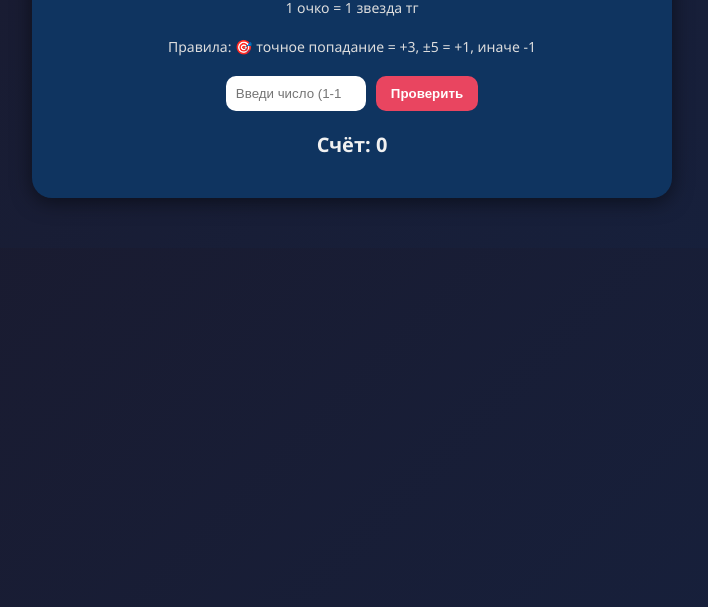
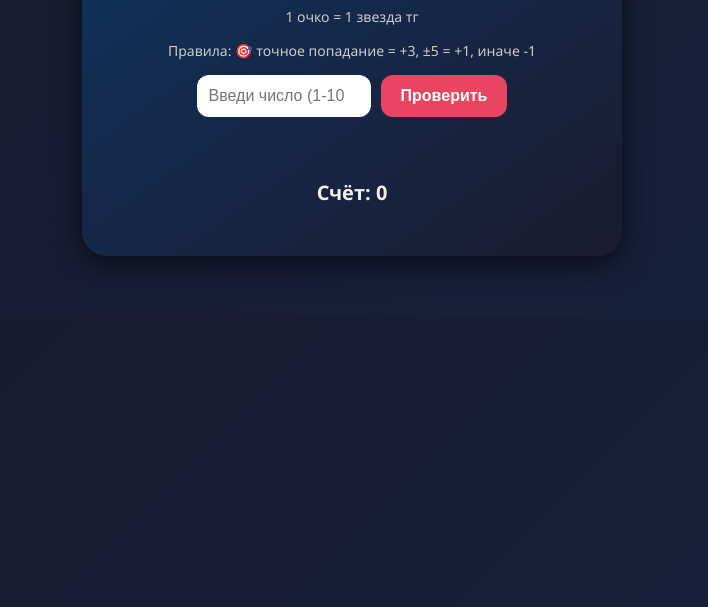
Before and after one commit to og-mason/qwerty, a plain HTML site: page docs/index.html in a window 1280 px wide. Shown: the part 193-800 px from the top of the page, without its empty margins (288-996 px from the left). Drawn offline with Linux system fonts and the light colour scheme.

Commit message:
Update style.css

```diff
--- a/docs/style.css
+++ b/docs/style.css
@@ -5,25 +5,34 @@ body {
   text-align: center;
   margin: 0;
   padding: 0;
+  overflow-x: hidden;
 }
 
 .container {
-  max-width: 600px;
-  margin: 50px auto;
-  background: #0f3460;
-  border-radius: 20px;
-  padding: 20px;
-  box-shadow: 0px 4px 20px rgba(0,0,0,0.5);
+  max-width: 500px;
+  margin: 60px auto;
+  background: linear-gradient(145deg, #0f3460, #1b1b2f);
+  border-radius: 25px;
+  padding: 30px 20px;
+  box-shadow: 0 8px 30px rgba(0, 0, 0, 0.6);
+  transition: transform 0.3s ease;
+  position: relative;
+}
+
+.container:hover {
+  transform: translateY(-5px);
 }
 
 h1 {
-  margin-bottom: 10px;
+  margin-bottom: 15px;
+  font-size: 28px;
+  text-shadow: 0 2px 6px rgba(0,0,0,0.5);
 }
 
 .rules {
   font-size: 14px;
-  margin-bottom: 20px;
-  color: #ddd;
+  margin-bottom: 15px;
+  color: #ccc;
 }
 
 .game-box {
@@ -34,36 +43,65 @@ h1 {
 }
 
 input {
-  width: 120px;
-  padding: 10px;
-  border-radius: 10px;
+  width: 150px;
+  padding: 12px;
+  border-radius: 12px;
   border: none;
   outline: none;
   text-align: center;
+  font-size: 16px;
+  transition: 0.2s;
+}
+
+input:focus {
+  box-shadow: 0 0 10px #e94560;
 }
 
 button {
-  padding: 10px 15px;
+  padding: 12px 20px;
   border: none;
-  border-radius: 10px;
+  border-radius: 12px;
   background: #e94560;
   color: white;
   cursor: pointer;
   font-weight: bold;
+  font-size: 16px;
   transition: 0.3s;
 }
 
 button:hover {
   background: #ff2e63;
+  transform: scale(1.05);
 }
 
 .result {
   font-size: 18px;
-  margin-top: 10px;
+  margin-top: 15px;
+  min-height: 24px;
+  position: relative;
 }
 
 .score {
   font-size: 20px;
-  margin-top: 5px;
+  margin-top: 10px;
   font-weight: bold;
 }
+
+.star {
+  position: absolute;
+  font-size: 20px;
+  color: gold;
+  animation: rise 1s ease-out forwards;
+  pointer-events: none;
+}
+
+@keyframes rise {
+  0% {
+    transform: translateY(0) scale(1);
+    opacity: 1;
+  }
+  100% {
+    transform: translateY(-50px) scale(1.5);
+    opacity: 0;
+  }
+}
```
